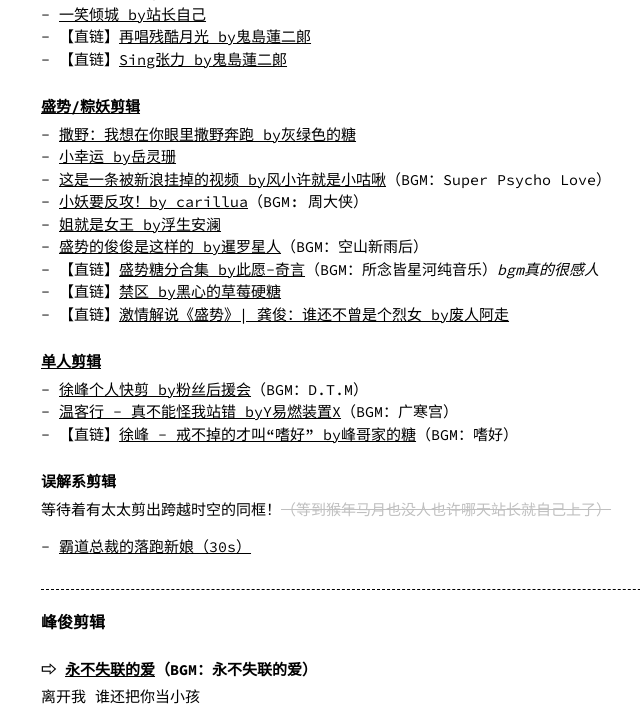
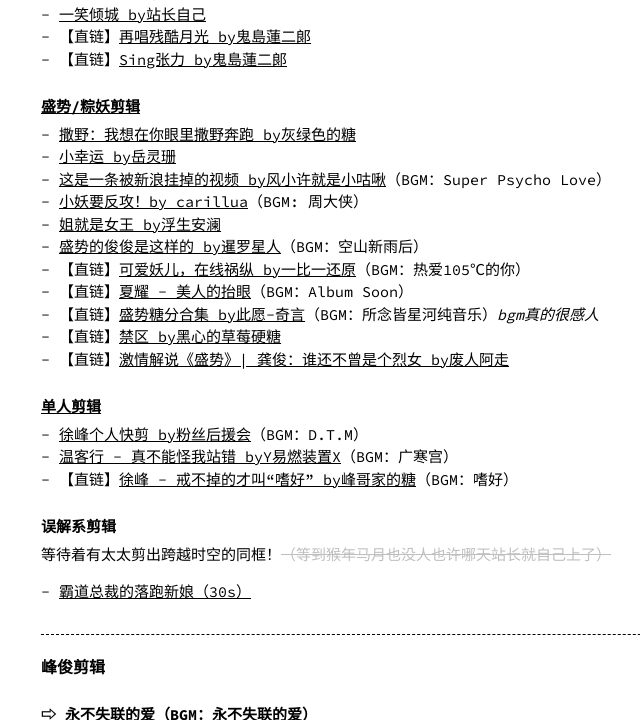
Before and after one commit to eri129/fengjun, a Jekyll site: the page built from fanvid.md, in a window 1280 px wide and 900 px high, scrolled down 367 px, cut to the strip 0-720 px from the top of the window. Shown: the whole strip, without its empty margins (269-909 px from the left). Built offline with Jekyll 4.4.1, drawn with Linux system fonts in a browser that asks for light colours.

Commit message:
update fanvid

```diff
--- a/fanvid.md
+++ b/fanvid.md
@@ -23,6 +23,8 @@ permalink: /fanvid.html
 * [小妖要反攻！by carillua](#-小妖要反攻bgm周大侠)（BGM: 周大侠）
 * [姐就是女王 by浮生安澜](#-姐就是女王bgm姐就是女王)
 * [盛势的俊俊是这样的 by暹罗星人](#-盛势的俊俊是这样的bgm空山新雨后)（BGM：空山新雨后）
+* 【直链】[可爱妖儿，在线祸纵 by一比一还原](https://www.bilibili.com/video/BV1q5411w7Jc)（BGM：热爱105℃的你）
+* 【直链】[夏耀 - 美人的抬眼](https://www.bilibili.com/video/BV12y4y1t71D)（BGM：Album Soon）
 * 【直链】[盛势糖分合集 by此愿-奇言](https://www.bilibili.com/video/BV1gf4y1p7eT)（BGM：所念皆星河纯音乐）*bgm真的很感人*
 * 【直链】[禁区 by黑心的草莓硬糖](https://www.bilibili.com/video/BV15A411i7Y7)
 * 【直链】[激情解说《盛势》\| 龚俊：谁还不曾是个烈女 by废人阿走](https://www.bilibili.com/video/BV1x64y1D7fc)
@@ -35,7 +37,6 @@ permalink: /fanvid.html
 ### 误解系剪辑
 等待着有太太剪出跨越时空的同框！<span class="text-hidden text-delete">（等到猴年马月也没人也许哪天站长就自己上了）</span>
 * [霸道总裁的落跑新娘（30s）](https://weibo.com/6292672949/K5K1l7R5M)
-
 
 
 <div class="line"></div>
```
Also changed, not shown: changelog.md.
